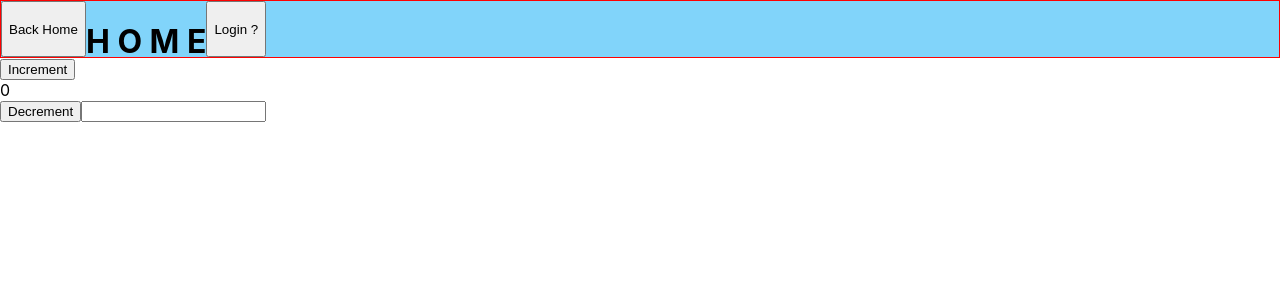
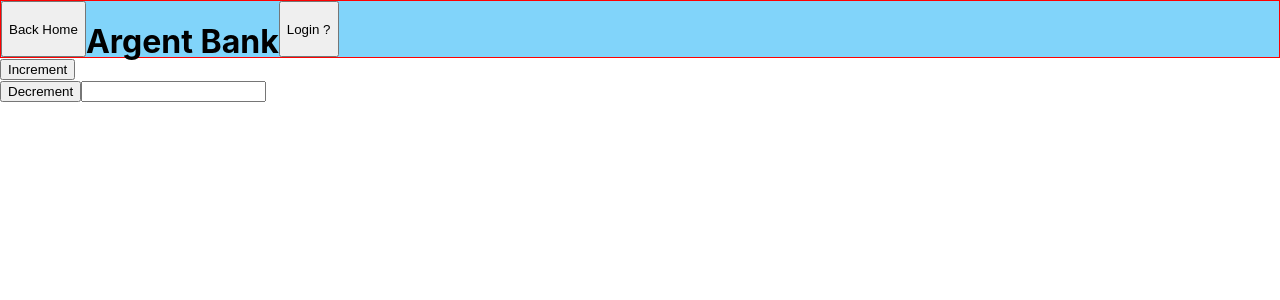
Before and after one commit to JorisMLN/JorisMonleon_13_17102022, a React (Create React App) app: page /login in a window 1280 px wide. Shown: the top 300 px of the page. Built offline with nearby package versions, Linux system fonts and the light colour scheme.

Commit message:
Clean redux v1

```diff
--- a/src/features/login/Login.tsx
+++ b/src/features/login/Login.tsx
@@ -3,11 +3,11 @@
 import { decrement, increment } from '../reducer/reducers';
 
 const Login : React.FC= () => {
-  const count = useAppSelector(state => state.value);
+  const count = useAppSelector(state => state.login);
   const dispatch = useAppDispatch();
 
   const isIncrementing = () => {
-    dispatch(increment())
+    dispatch(increment('jksahdas'))
   }
 
   const isDecrementing = () => {
--- a/src/features/reducer/reducers.ts
+++ b/src/features/reducer/reducers.ts
@@ -2,13 +2,13 @@
 
 // Define a type for the slice state
 interface CounterState {
-  value: number
+  login: string
   // name: string
 };
 
 // Define the initial state using that type
 const initialState: CounterState = {
-  value: 0,
+  login: '',
   // name: ''
 }
 
@@ -17,32 +17,17 @@
   // `createSlice` will infer the state type from the `initialState` argument
   initialState,
   reducers: {
-    increment: state => {
-      state.value += 1;
+    increment: (state, action) => {
+      console.log(action)
+      state.login = action.payload
+      console.log(state)
+      // state.value += 1;
     },
     decrement: state => {
-      state.value -= 1;
+      // state.value -= 1;
     }
   }
 });
-
-// const loginSlice = createSlice({
-//   name: 'login',
-//   // `createSlice` will infer the state type from the `initialState` argument
-//   initialState,
-//   reducers: {
-//     storeName: state => {
-//       state.name = 'bla';
-//     },
-//   }
-// });
-
-// const store = configureStore({
-//   reducer: {
-//     count: counterSlice.reducer,
-//     name: loginSlice.reducer
-//   }
-// })
 
 const store = configureStore({
   reducer: counterSlice.reducer
--- a/src/layout/capsule/Header.tsx
+++ b/src/layout/capsule/Header.tsx
@@ -16,7 +16,7 @@
     <>
       <div className='header'>
         <button onClick={toHomeFrame}> Back Home </button>
-        <h1> H O M E </h1>
+        <h1> Argent Bank </h1>
         <button onClick={toLoginFrame}> Login ? </button>
       </div>
     </>
```
